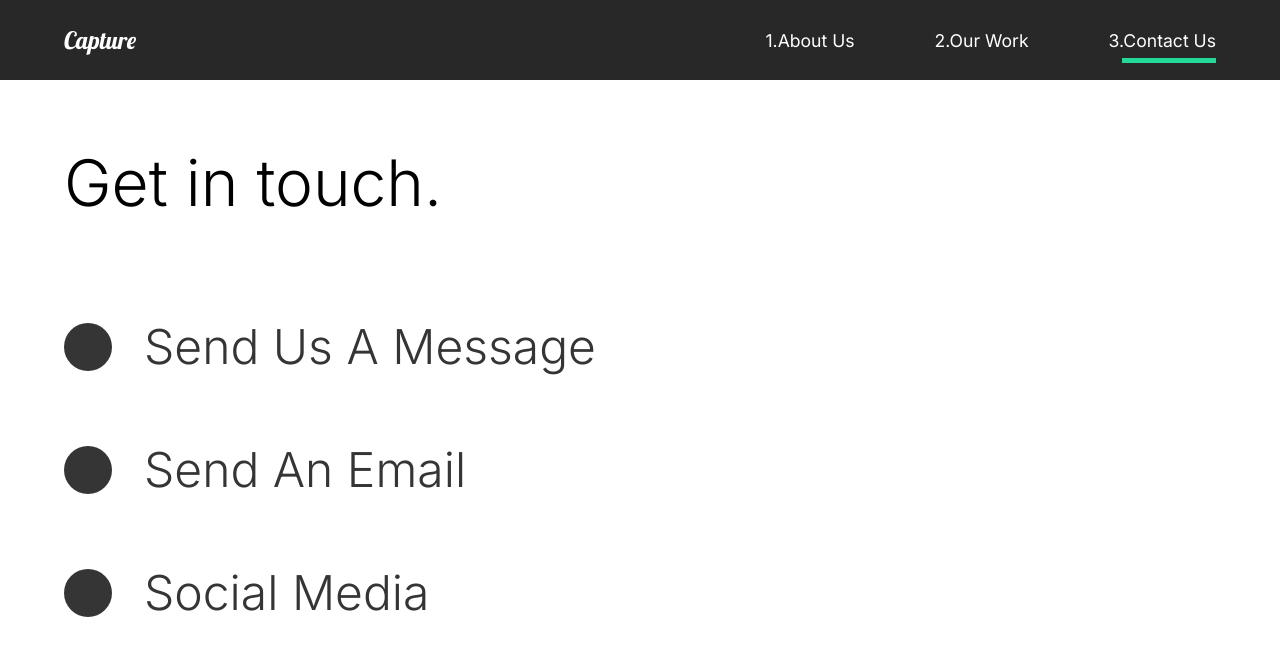
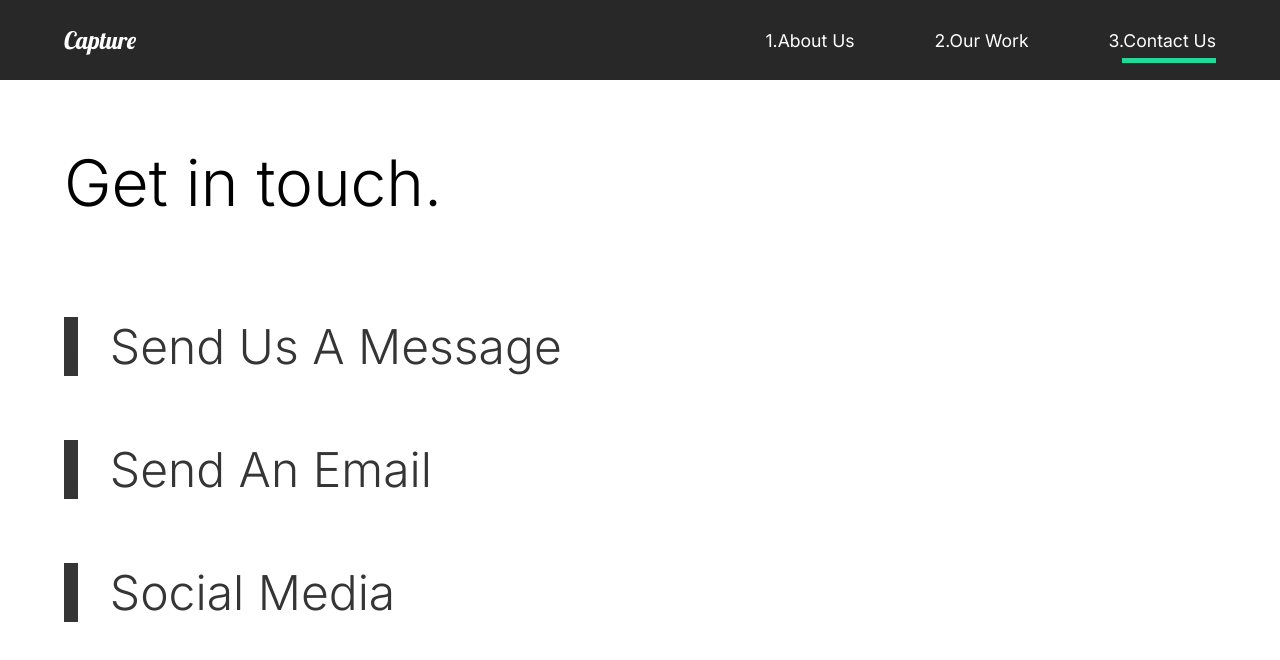
Before and after one commit to Canttellyou/Photograph-Portfolio, a React (Create React App) app: page /contact in a window 1280 px wide. Shown: the top 660 px of the page. Built offline with nearby package versions, Linux system fonts and the light colour scheme.

Commit message:
Adding full project

```diff
--- a/src/Pages/ContactUs.js
+++ b/src/Pages/ContactUs.js
@@ -20,19 +20,19 @@ const ContactUs = () => {
       <div>
         <Hide>
           <Social variants={titleAnimation}>
-            <Circle></Circle>
+            <Circle>.</Circle>
             <h2>Send Us A Message</h2>
           </Social>
         </Hide>
         <Hide>
           <Social variants={titleAnimation}>
-            <Circle></Circle>
+            <Circle>.</Circle>
             <h2>Send An Email</h2>
           </Social>
         </Hide>
         <Hide>
           <Social variants={titleAnimation}>
-            <Circle></Circle>
+            <Circle>.</Circle>
             <h2>Social Media</h2>
           </Social>
         </Hide>
@@ -57,13 +57,10 @@ const Hide = styled.div`
   overflow: hidden;
 `;
 const Circle = styled.div`
-  border-radius: 50%;
-  width: 3rem;
-  height: 3rem;
+  font-size: 3rem;
   background: #353535;
   @media (max-width: 600px) {
-    width: 1rem;
-    height: 1rem;
+    font-size: 1.5rem;
   }
 `;
 const Social = styled(motion.div)`
```
